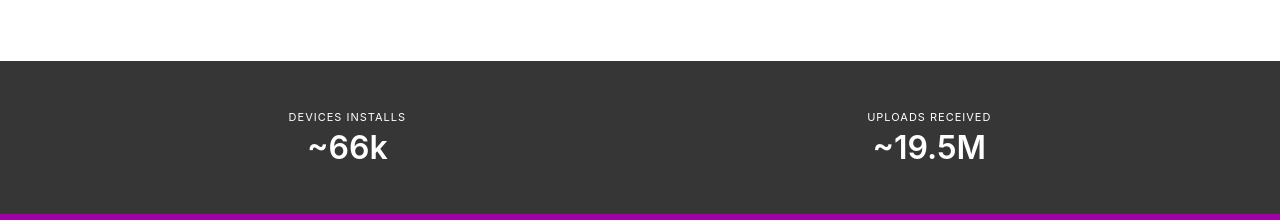
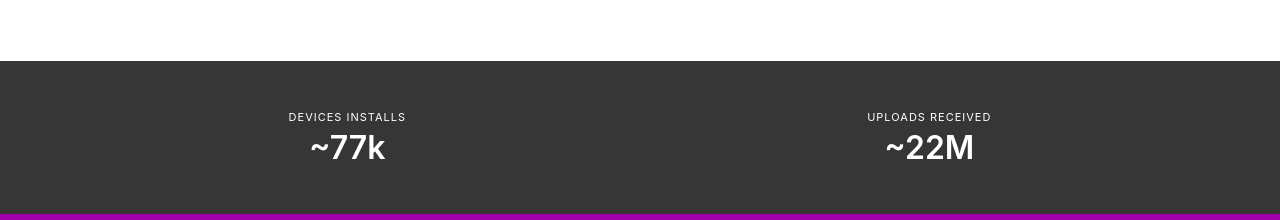
Before and after one commit to greenhub-project/greenhubproject.org, a Nuxt app: page / in a window 1280 px wide. Shown: the part 1840-2060 px from the top of the page. Built offline with nearby package versions, Linux system fonts and the light colour scheme; a web font is replaced by a local one.

Commit message:
chore: update stats numbers

```diff
--- a/components/welcome/Stats.vue
+++ b/components/welcome/Stats.vue
@@ -6,13 +6,13 @@
           <div class="level-item has-text-centered">
             <div>
               <p class="heading">Devices installs</p>
-              <p class="title">~66k</p>
+              <p class="title">~77k</p>
             </div>
           </div>
           <div class="level-item has-text-centered">
             <div>
               <p class="heading">Uploads received</p>
-              <p class="title">~19.5M</p>
+              <p class="title">~22M</p>
             </div>
           </div>
         </div>
```
